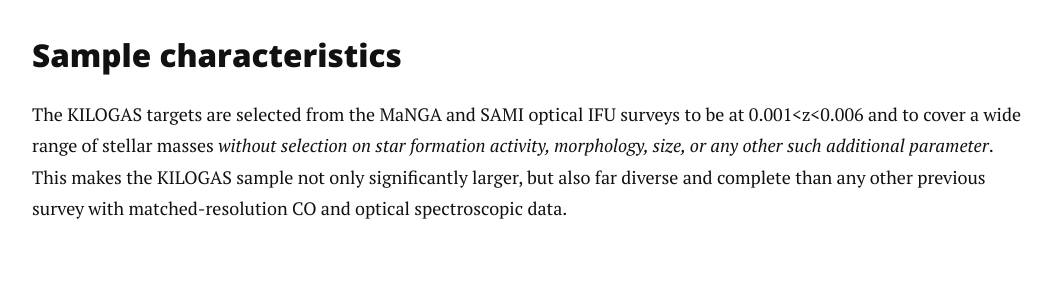
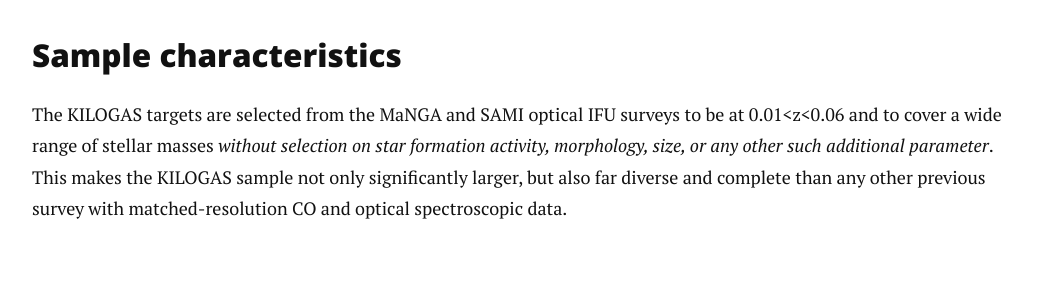
Before and after one commit to TimothyADavis/kilogas, a Jekyll site: the page built from about.md, in a window 1280 px wide. Shown: the part 705-1002 px from the top of the page, without its empty margins (113-1165 px from the left). Built offline with Jekyll 4.4.1, drawn with Linux system fonts in a browser that asks for light colours; nearby versions of some CDN libraries.

Commit message:
Redshift typo

```diff
--- a/about.md
+++ b/about.md
@@ -9,7 +9,7 @@
 	<p>KILOGAS is a large ALMA program aimed at transforming our understanding of the drivers of star formation activity in galaxies. We will map CO(2-1) at 1 kpc resolution in a sample of ~500 galaxies, an order of magnitude more than in any existing survey, and crucially representative of the entire local population (in terms of mass, SFR, size, morphology and environment). All galaxies have optical integral field spectroscopy, providing resolution-matched SFR, metallicity, and M* maps, as well as ionized gas and stellar kinematics. KILOGAS will reveal in detail how and why molecular gas availability and star formation efficiency vary within galaxies and across the population. The main science questions to be tackled are: (I) What determines how the fuel for star formation is distributed (size, density, morphology and kinematics of the CO discs)? and (II) What regulates star formation efficiency and quenching? With its unprecedented sample size and completeness, KILOGAS will have long-term legacy value, enabling a huge range of investigations both for the survey team and the community, and grounding high-redshift and numerical studies.</p>
 
 	<h3>Sample characteristics</h3>
-	<p>The KILOGAS targets are selected from the MaNGA and SAMI optical IFU surveys to be at 0.001<z<0.006 and to cover a wide range of stellar masses <i>without selection on star formation activity, morphology, size, or any other such additional parameter</i>. This makes the KILOGAS sample not only significantly larger, but also far diverse and complete than any other previous survey with matched-resolution CO and optical spectroscopic data. </p>
+	<p>The KILOGAS targets are selected from the MaNGA and SAMI optical IFU surveys to be at 0.01<z<0.06 and to cover a wide range of stellar masses <i>without selection on star formation activity, morphology, size, or any other such additional parameter</i>. This makes the KILOGAS sample not only significantly larger, but also far diverse and complete than any other previous survey with matched-resolution CO and optical spectroscopic data. </p>
 
 
 		<figure>
```
